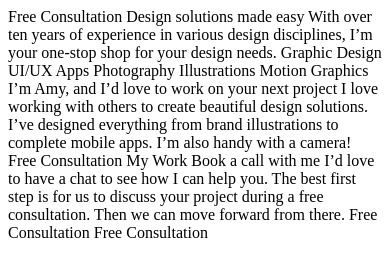
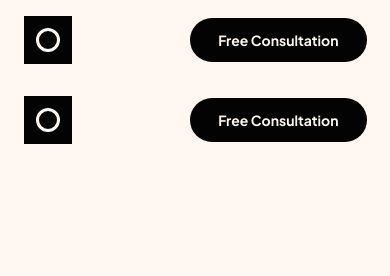
Before and after one commit to K3nK0/single-page-design-portfolio, a plain HTML site: page index.html in a window 390 px wide. Drawn offline with Linux system fonts and the light colour scheme.

Commit message:
header / footer html css responsive

```diff
--- a/index.html
+++ b/index.html
@@ -5,10 +5,36 @@
   <meta name="viewport" content="width=device-width, initial-scale=1.0">
 
   <link rel="icon" type="image/png" sizes="32x32" href="./assets/favicon-32x32.png">
+  <link rel="preconnect" href="https://fonts.googleapis.com">
+  <link rel="preconnect" href="https://fonts.gstatic.com" crossorigin>
+  <link href="https://fonts.googleapis.com/css2?family=Plus+Jakarta+Sans:wght@500;700&display=swap" rel="stylesheet">
+  <link rel="stylesheet" href="style.css">
 
   <title>Frontend Mentor | Single-page design portfolio</title>
 </head>
 <body>
+
+  <header>
+    <img id="logo" src="assets/logo.svg" alt="logo">
+    <a class="link-consultation-black" href="#"><span>Free Consultation</span></a>
+  </header>
+
+
+
+
+
+
+
+
+
+
+
+  <footer>
+    <img id="logo" src="assets/logo.svg" alt="logo">
+    <a class="link-consultation-black" href="#">Free Consultation</a>
+  </footer>
+
+<!--
 
   Free Consultation
 
@@ -41,5 +67,8 @@
 
   Free Consultation
 
+-->
+
+
 </body>
 </html>
--- /dev/null
+++ b/style.css
@@ -0,0 +1,110 @@
+:root {
+    --galactic-blue: #755CDE;
+    --summer-yellow: #F6A560;
+    --pink: #F39E9E;
+    --light-red: #EB7565;
+    --cyan: #61C4B7;
+    --bordeau: #552049;
+    --black: #030303;
+    --medium-brown: #7A746E;
+    --light-cream: #FFF7F0;
+}
+
+*, ::before, ::after {
+    box-sizing: border-box;
+    padding: 0;
+    margin: 0;
+}
+
+html {
+    font-family: "Plus Jakarta Sans", sans-serif;
+    font-size: 16px;
+}
+
+body {
+    background: var(--light-cream);
+}
+
+/* --------- HEADER / FOOTER---------*/
+
+header, footer {
+    display: flex;
+    justify-content: space-between;
+    align-items: center;
+    width: clamp(690px, 77.08vw, 1110px);
+    margin: 34px auto 66px;
+}
+
+.link-consultation-black {
+    position: relative;
+    padding: 14px 45px;
+    border-radius: 9999px;
+    color: var(--light-cream);
+    font-family: "Plus Jakarta Sans", sans-serif;
+    text-decoration: none;
+    font-weight: 700;
+    line-height: 28px;
+    overflow: hidden;
+    z-index: 5;
+}
+.link-consultation-black::before {
+    content: "";
+    width: 100%;
+    height: 100%;
+    position: absolute;
+    top: 0;
+    left: 0;
+    background: var(--black);
+    transform-origin: left;
+    transition: transform .2s ease-out;
+    z-index: -1;
+}
+.link-consultation-black:hover::before {
+    transform: scaleX(0);
+    transform-origin: right;
+}
+
+.link-consultation-black::after {
+    content: "";
+    width: 100%;
+    height: 100%;
+    position: absolute;
+    top: 0;
+    left: 0;
+    background: var(--galactic-blue);
+    transform: scaleX(0);
+    transform-origin: right;
+    transition: transform .2s ease-out;
+    z-index: -1;
+}
+.link-consultation-black:hover::after {
+    transform: scaleX(100%);
+    transform-origin: left;
+}
+
+
+/* ----------- TABLET HEADER / FOOTER ----------- */
+
+@media (max-width: 768px) {
+    header, footer {
+        width: clamp(343px, 90vw, 690px);
+        margin: 34px auto 64px;
+    }
+}
+
+/* ----------- MOBILE HEADER / FOOTER ----------- */
+
+@media (max-width: 425px) {
+    header, footer {
+        width: 343px;
+        margin: 16px auto 32px;
+    }
+    .link-consultation-black {
+        padding: 8px 28px;
+        font-size: 14px;
+    }
+    #logo {
+        width: 48px;
+        height: 48px;
+    }
+}
```
